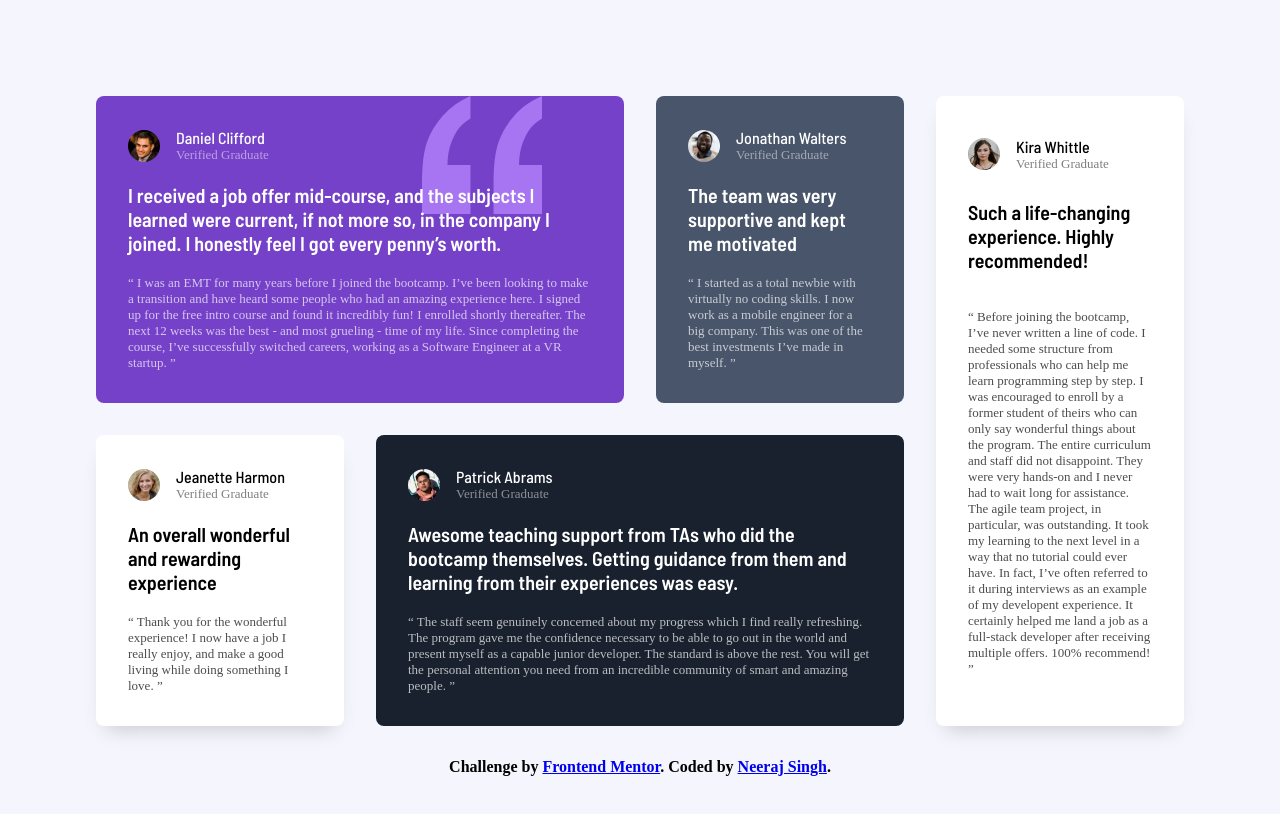
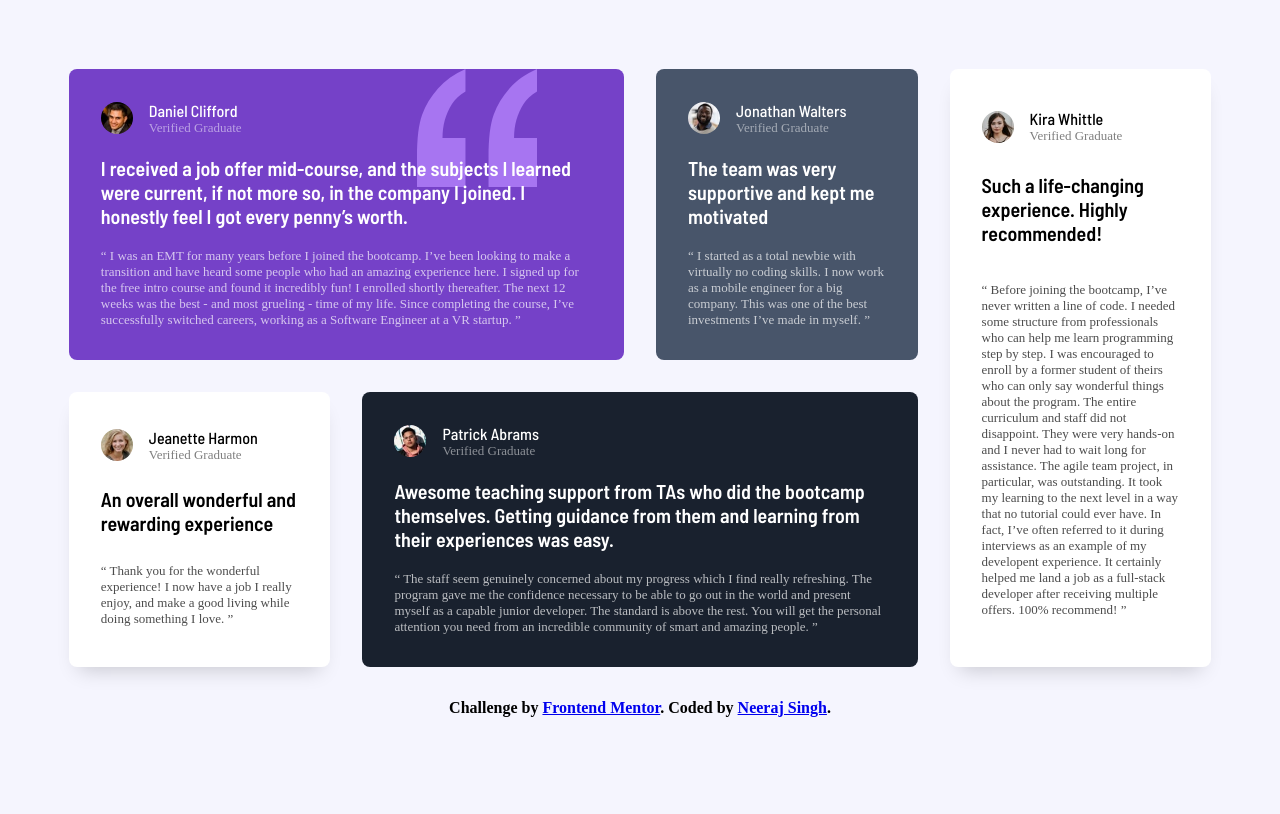
Before and after one commit to neerajsingh869/testimonial-grid-section, a plain HTML site: page index.html in a window 1280 px wide. Drawn offline with Linux system fonts and the light colour scheme.

Commit message:
style: increase padding to remove scrollbar and put main content in center

```diff
--- a/style.css
+++ b/style.css
@@ -7,7 +7,7 @@
 }
 
 body {
-  padding: 2rem;
+  padding: 4.3rem;
   background-color: rgb(245, 245, 254);
 }
 
@@ -72,10 +72,6 @@ body {
 }
 
 @media screen and (min-width: 800px) {
-  body {
-    padding: 3rem;
-  }
-
   .testimonials {
     grid-template-columns: repeat(2, 1fr);
     grid-template-rows: repeat(4, auto);
@@ -94,10 +90,6 @@ body {
 }
 
 @media screen and (min-width: 1200px) {
-  body {
-    padding: 6rem;
-  }
-
   .testimonials {
     grid-template-columns: repeat(4, 1fr);
     grid-template-rows: repeat(2, auto);
```
